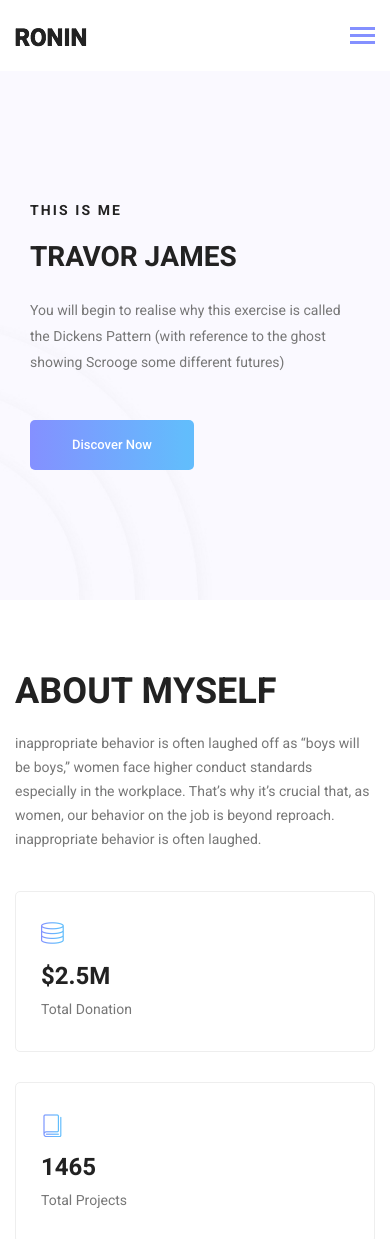
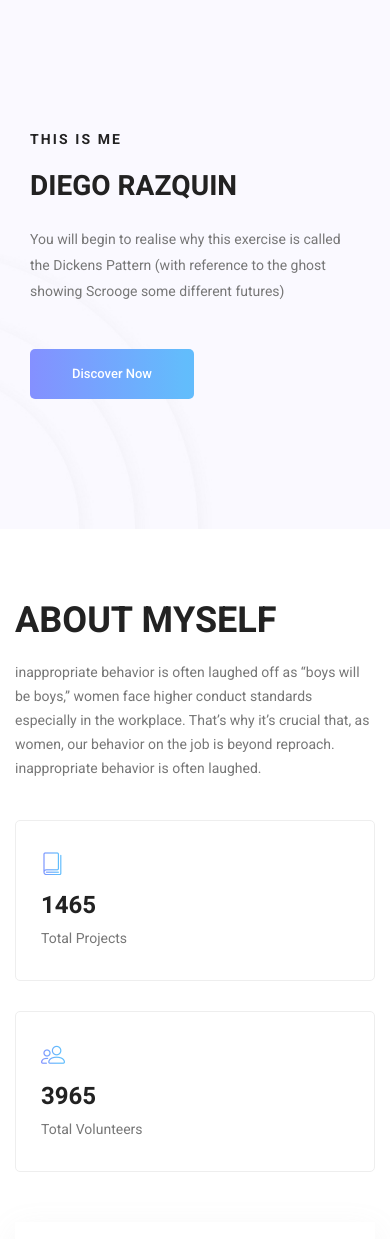
Before and after one commit to drzkn/drzkn.github.io, a plain HTML site: page ronin-gh-pages/index.html in a window 390 px wide. Shown: the top 1239 px of the page. Drawn offline with Linux system fonts and the light colour scheme; some packages are replaced by stand-ins of ours.

Commit message:
primeros cambios de la plantilla ronin

```diff
--- a/ronin-gh-pages/index.html
+++ b/ronin-gh-pages/index.html
@@ -22,18 +22,16 @@
     <body>
 
         <!--================Header Menu Area =================-->
-        <header class="header_area">
+        <!-- <header class="header_area">
             <div class="main_menu" id="mainNav">
             	<nav class="navbar navbar-expand-lg navbar-light">
 					<div class="container box_1620">
-						<!-- Brand and toggle get grouped for better mobile display -->
 						<a class="navbar-brand logo_h" href="index.html"><img src="img/logo.png" alt=""></a>
 						<button class="navbar-toggler" type="button" data-toggle="collapse" data-target="#navbarSupportedContent" aria-controls="navbarSupportedContent" aria-expanded="false" aria-label="Toggle navigation">
 							<span class="icon-bar"></span>
 							<span class="icon-bar"></span>
 							<span class="icon-bar"></span>
 						</button>
-						<!-- Collect the nav links, forms, and other content for toggling -->
 						<div class="collapse navbar-collapse offset" id="navbarSupportedContent">
 							<ul class="nav navbar-nav menu_nav ml-auto">
 								<li class="nav-item active"><a class="nav-link" href="index.html">Home</a></li>
@@ -60,7 +58,7 @@
 					</div>
             	</nav>
             </div>
-        </header>
+        </header> -->
         <!--================Header Menu Area =================-->
 
         <!--================Home Banner Area =================-->
@@ -76,7 +74,7 @@
 						<div class="col-lg-6">
 							<div class="banner_content">
 								<h5>This is me</h5>
-								<h2>Travor James</h2>
+								<h2>Diego Razquin</h2>
 								<p>You will begin to realise why this exercise is called the Dickens Pattern (with reference to the ghost showing Scrooge some different futures)</p>
 								<a class="banner_btn" href="#">Discover Now</a>
 							</div>
@@ -96,13 +94,13 @@
         					<h4>About Myself</h4>
         					<p>inappropriate behavior is often laughed off as “boys will be boys,” women face higher conduct standards especially in the workplace. That’s why it’s crucial that, as women, our behavior on the job is beyond reproach. inappropriate behavior is often laughed.</p>
         					<div class="row">
-        						<div class="col-md-4">
+        						<!-- <div class="col-md-4">
         							<div class="wel_item">
         								<i class="lnr lnr-database"></i>
         								<h4>$2.5M</h4>
         								<p>Total Donation</p>
         							</div>
-        						</div>
+        						</div> -->
         						<div class="col-md-4">
         							<div class="wel_item">
         								<i class="lnr lnr-book"></i>
@@ -396,7 +394,7 @@
         <!--================End Latest Blog Area =================-->
 
         <!--================Footer Area =================-->
-        <footer class="footer_area p_120">
+        <!-- <footer class="footer_area p_120">
         	<div class="container">
         		<div class="row footer_inner">
         			<div class="col-lg-5 col-sm-6">
@@ -405,10 +403,13 @@
         						<h3>About Me</h3>
         					</div>
         					<p>Do you want to be even more successful? Learn to love learning and growth. The more effort you put into improving your skills,</p>
-        					<p><!-- Link back to Colorlib can't be removed. Template is licensed under CC BY 3.0. -->
-Copyright &copy;<script>document.write(new Date().getFullYear());</script> All rights reserved | This template is made with <i class="fa fa-heart-o" aria-hidden="true"></i> by <a href="https://colorlib.com" target="_blank">Colorlib</a>
-<!-- Link back to Colorlib can't be removed. Template is licensed under CC BY 3.0. -->
-</p>
+        					<p>
+								Copyright &copy;
+								<script>document.write(new Date().getFullYear());</script>
+								Aa href="https://colorlib.com" target="_blank">Colorlib</a>
+						ll rights reserved | This template is made with
+								<i class="fa fa-heart-o" aria-hidden="true"></i> by
+								<	</p>
         				</aside>
         			</div>
         			<div class="col-lg-5 col-sm-6">
@@ -444,7 +445,7 @@ Copyright &copy;<script>document.write(new Date().getFullYear());</script> All r
         			</div>
         		</div>
         	</div>
-        </footer>
+        </footer> -->
         <!--================End Footer Area =================-->
 
 
```
